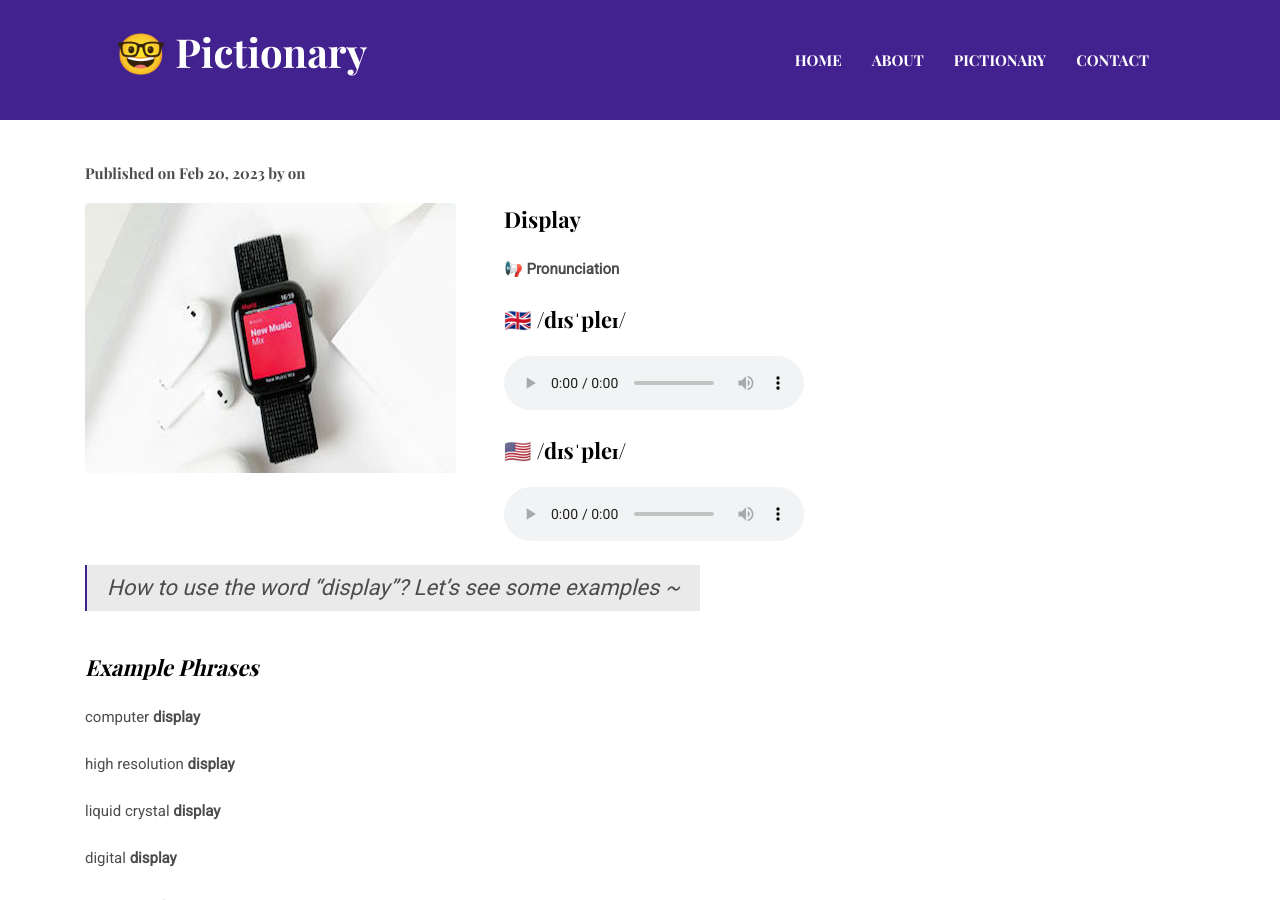
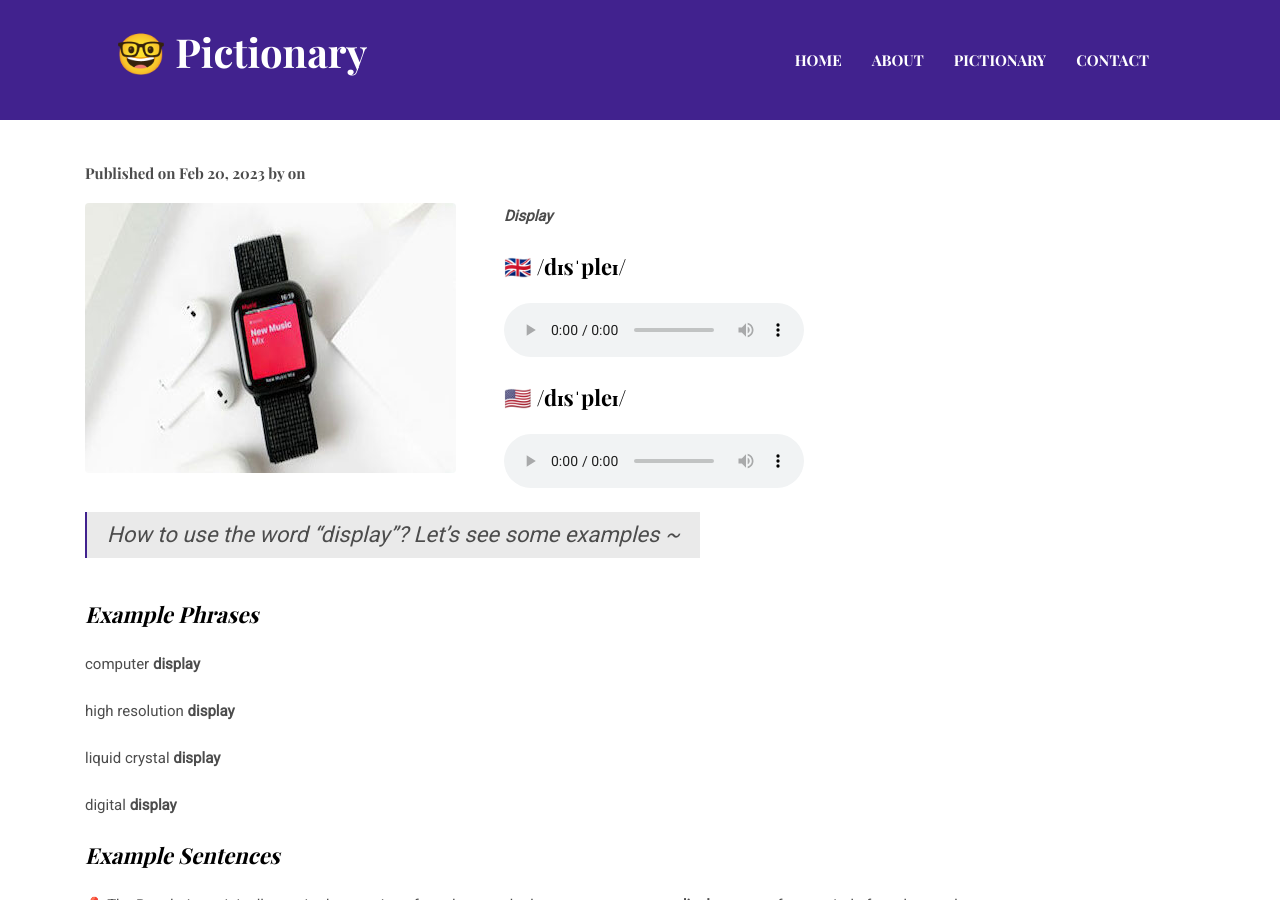
Before and after one commit to a1g5/a1g5.github.io, a Jekyll site: the page built from _posts/2023-02-20-display.markdown, in a window 1280 px wide and 900 px high, scrolled down 520 px. Built offline with Jekyll 4.4.1, drawn with Linux system fonts in a browser that asks for light colours.

Commit message:
Update 2023-02-20-display.markdown

```diff
--- a/_posts/2023-02-20-display.markdown
+++ b/_posts/2023-02-20-display.markdown
@@ -4,9 +4,7 @@ title:  👇 What's name of this screen?
 image:  /assets/images/blog/post-1.jpg
 
 ---
-**Display**
-
-📢 <B>Pronunciation</B>
+<i><B>Display</B></i>
 
 **🇬🇧 <B>/dɪsˈpleɪ/</B>**
 <audio controls="controls">
```
